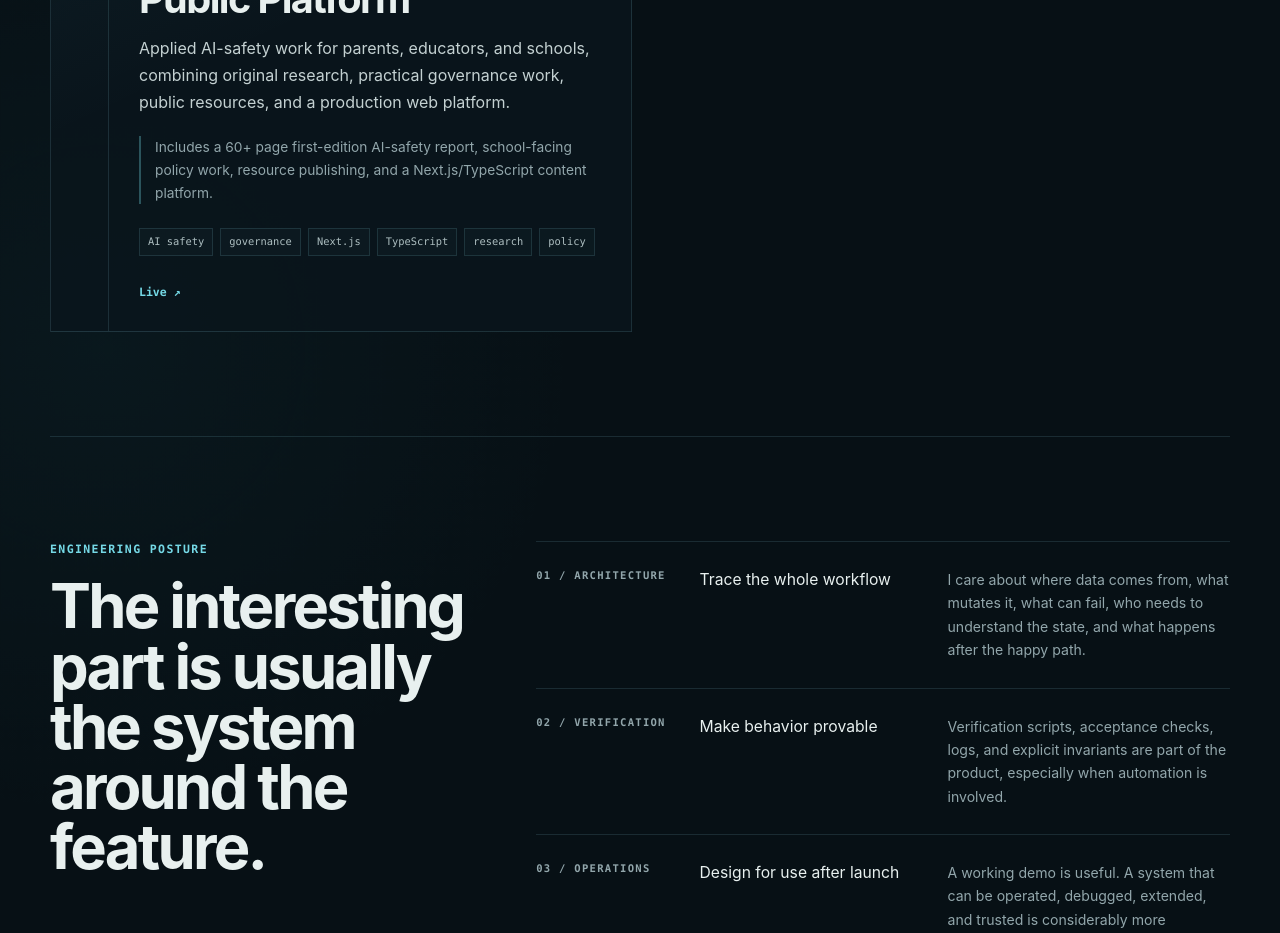
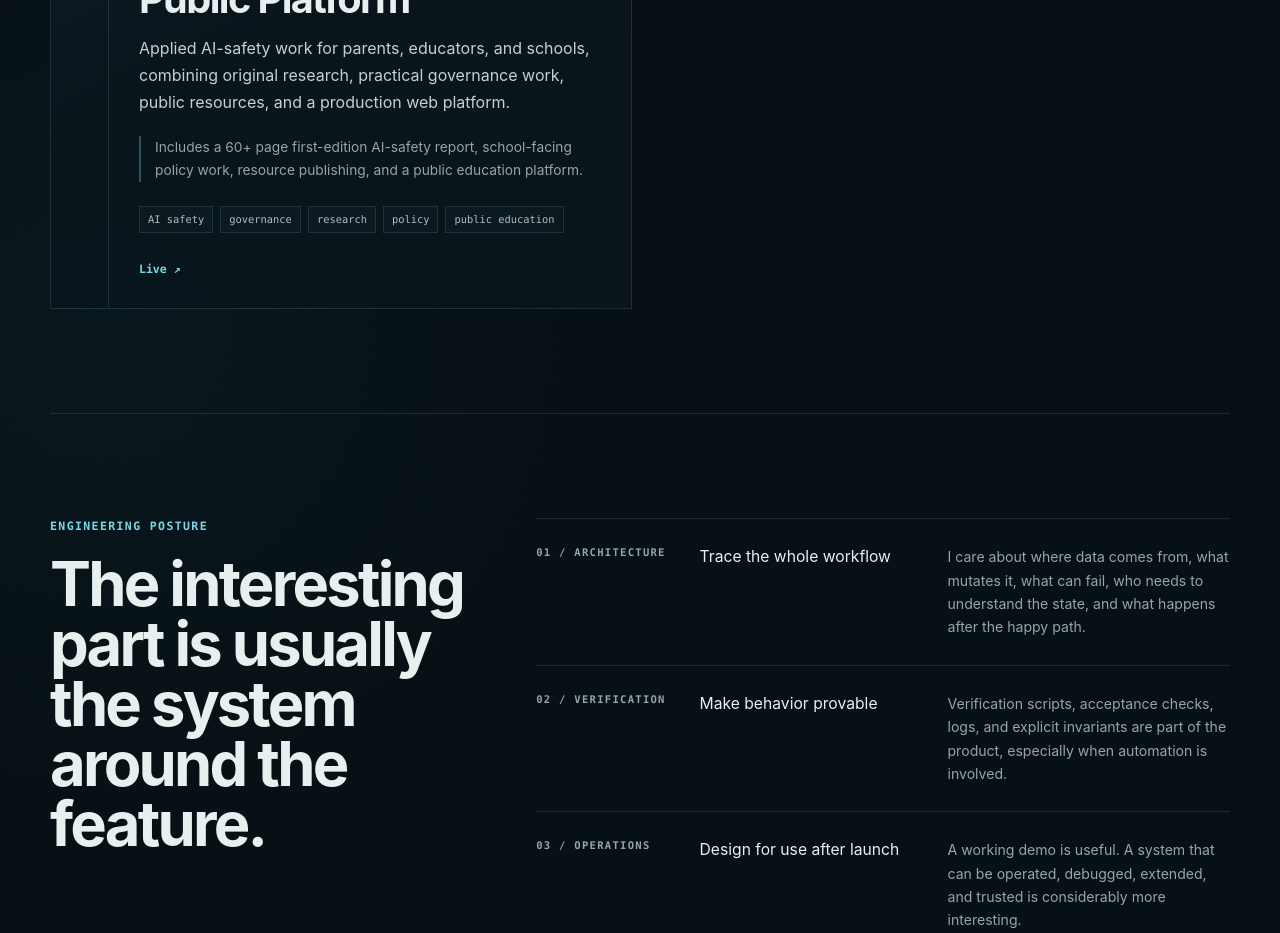
Before and after one commit to drod1107/windrose-portfolio, a React (Vite) app: page / in a window 1280 px wide. Shown: the part 2280-3213 px from the top of the page. Built offline with nearby package versions, Linux system fonts and the light colour scheme.

Commit message:
Clarify AI Safely portfolio description

```diff
--- a/src/data/projects.ts
+++ b/src/data/projects.ts
@@ -63,12 +63,12 @@ export const projects: Project[] = [
     summary:
       "Applied AI-safety work for parents, educators, and schools, combining original research, practical governance work, public resources, and a production web platform.",
     proof:
-      "Includes a 60+ page first-edition AI-safety report, school-facing policy work, resource publishing, and a Next.js/TypeScript content platform.",
+      "Includes a 60+ page first-edition AI-safety report, school-facing policy work, resource publishing, and a public education platform.",
     kind: "AI governance + research",
     links: {
       live: "https://ai.windrose.dev",
     },
-    tags: ["AI safety", "governance", "Next.js", "TypeScript", "research", "policy"],
+    tags: ["AI safety", "governance", "research", "policy", "public education"],
     year: 2025,
   },
 ];
```
